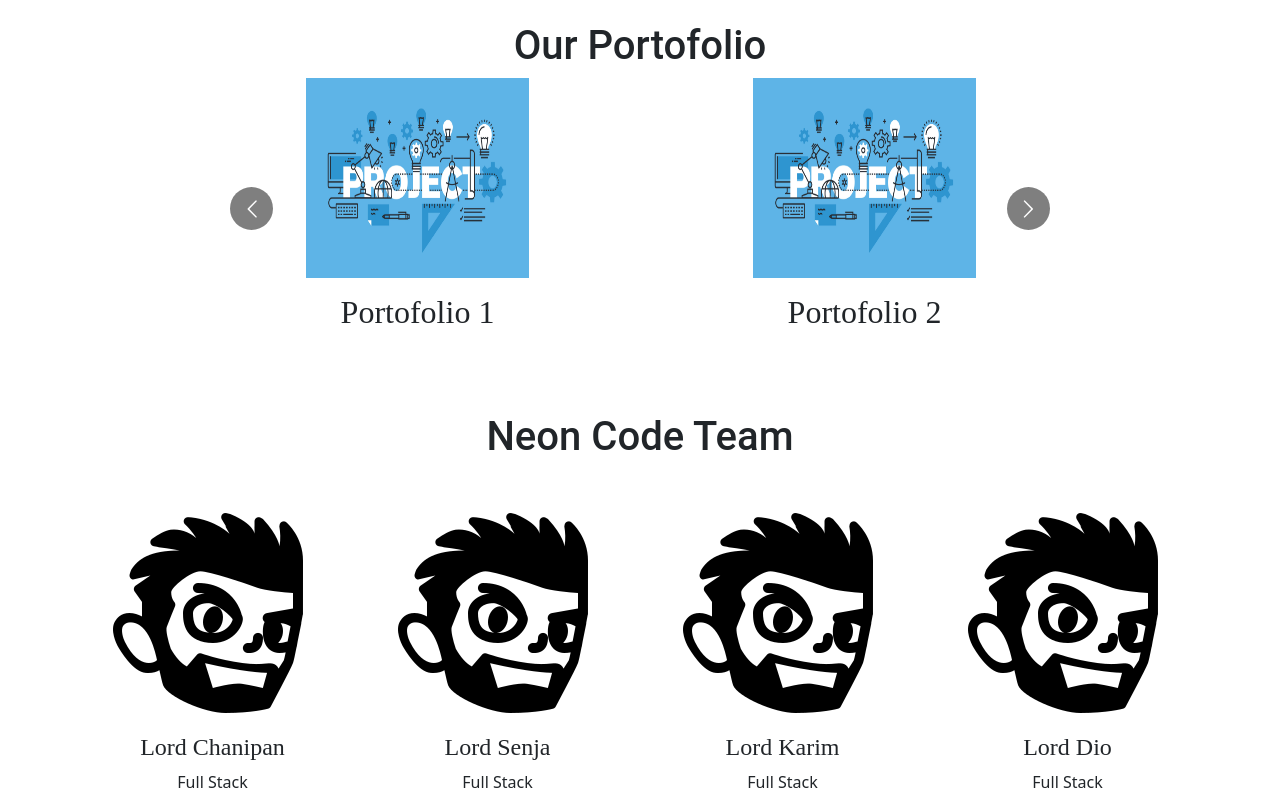
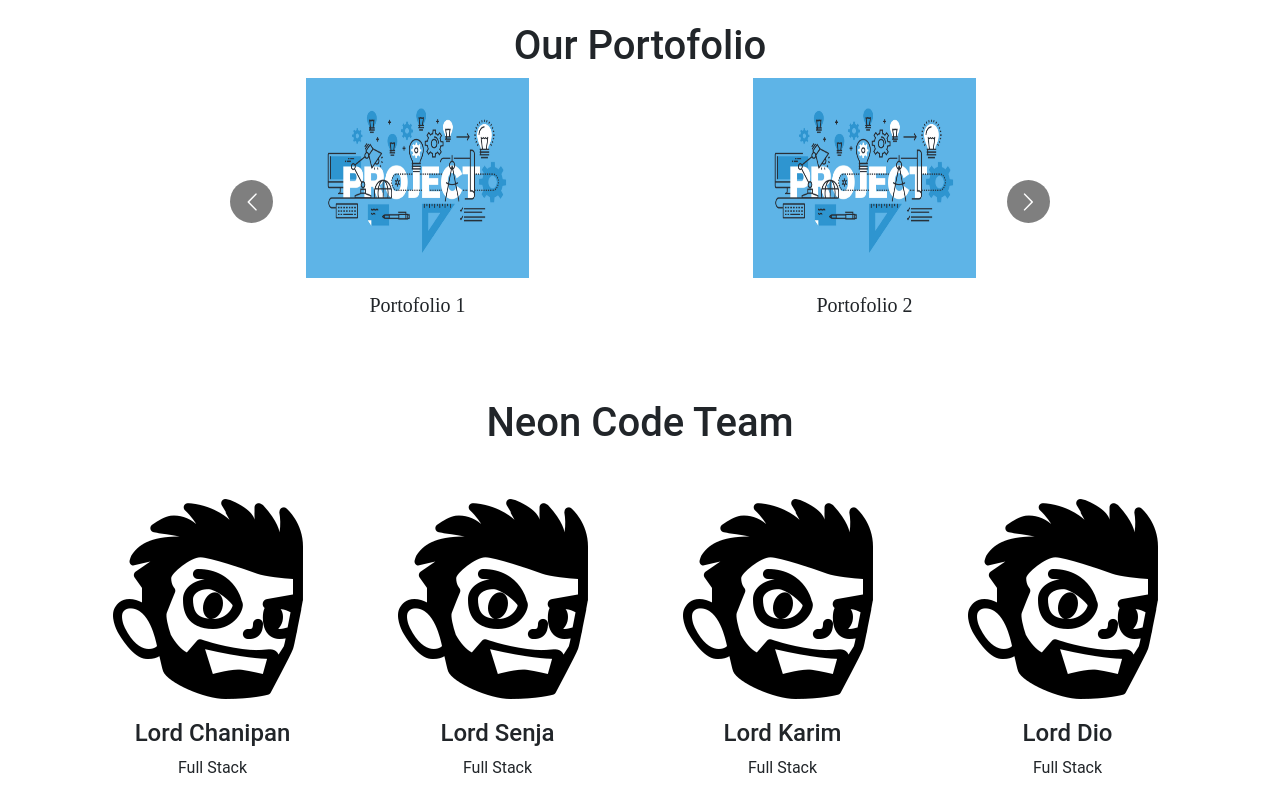
Before and after one commit to senja007/portofolio, a React (Create React App) app: page / in a window 1280 px wide. Shown: the part 480-1274 px from the top of the page. Built offline with nearby package versions, Linux system fonts and the light colour scheme.

Commit message:
up lagee
lageee

```diff
--- a/src/App.css
+++ b/src/App.css
@@ -1,5 +1,6 @@
 .App {
   text-align: center;
+  font-family: 'Roboto';
 }
 
 .App-logo {
@@ -45,25 +46,9 @@
   flex-wrap: wrap;
 }
 
-h1 {
-  font-family: 'Roboto';
-  font-size: 45px;
-	font-weight: 700;
-}
-
-h2 {
+.item h2{
   font-family: serif;
-  font-size: 30px;
-}
-
-h3 {
-  font-family: 'Roboto';
   font-size: 20px;
-}
-
-h4 {
-  font-family: serif;
-  font-size: 15px;
 }
 
 .skill {
--- a/src/App.js
+++ b/src/App.js
@@ -1,6 +1,6 @@
 import React from "react";
 import NavBar from "./component/NavBar";
-import Service from "./component/Service"
+import Service from "./component/Service";
 import './App.css';
 import Portofolio from "./component/Portofolio";
 import Team from "./component/Team";
```
